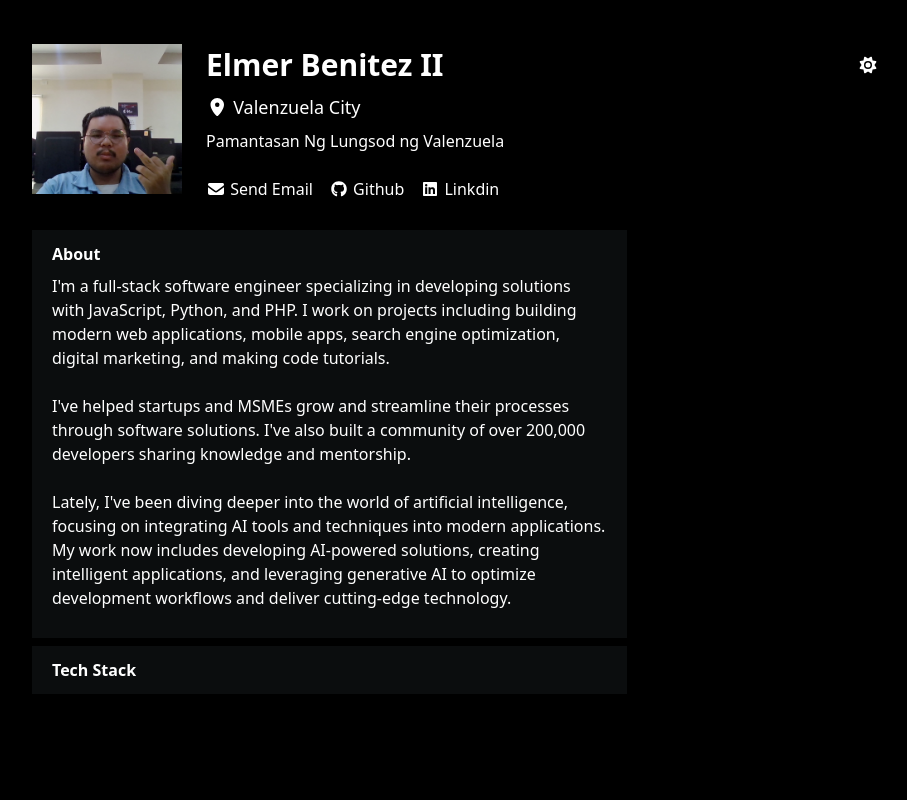
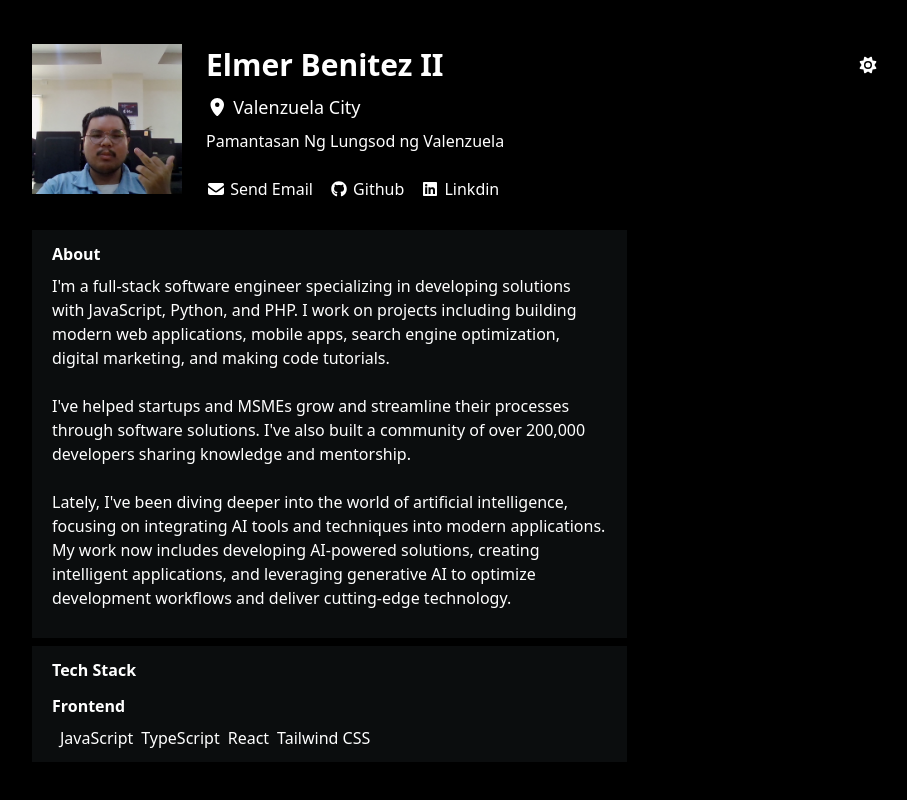
Before and after one commit to redd1514/my-portfolio, a React (Vite) app: page / in a window 1280 px wide. Shown: the whole page, without its empty margins (160-1067 px from the left). Built offline with nearby package versions, Linux system fonts and the light colour scheme.

Commit message:
ewan ule

```diff
--- a/src/components/techStack.jsx
+++ b/src/components/techStack.jsx
@@ -2,8 +2,19 @@
 
 const TechStack = () => {
     return (
-        <div className="flex flex-col w-full bg-white dark:bg-[#0b0d0e] mt-2 p-3 px-5">
+        <div className="flex flex-col w-full bg-white dark:bg-[#0b0d0e] mt-2 p-3 px-5 gap-3">
             <h2><b>Tech Stack</b></h2>
+            <div className="space-y-4">
+                <div>
+                    <h3><b>Frontend</b></h3>
+                    <div className="flex flex-wrap gap-2 pt-2 ml-2">
+                        <span>JavaScript</span>
+                        <span>TypeScript</span>
+                        <span>React</span>
+                        <span>Tailwind CSS</span>
+                    </div>
+                </div>
+            </div>
         </div>
     );
 
```
